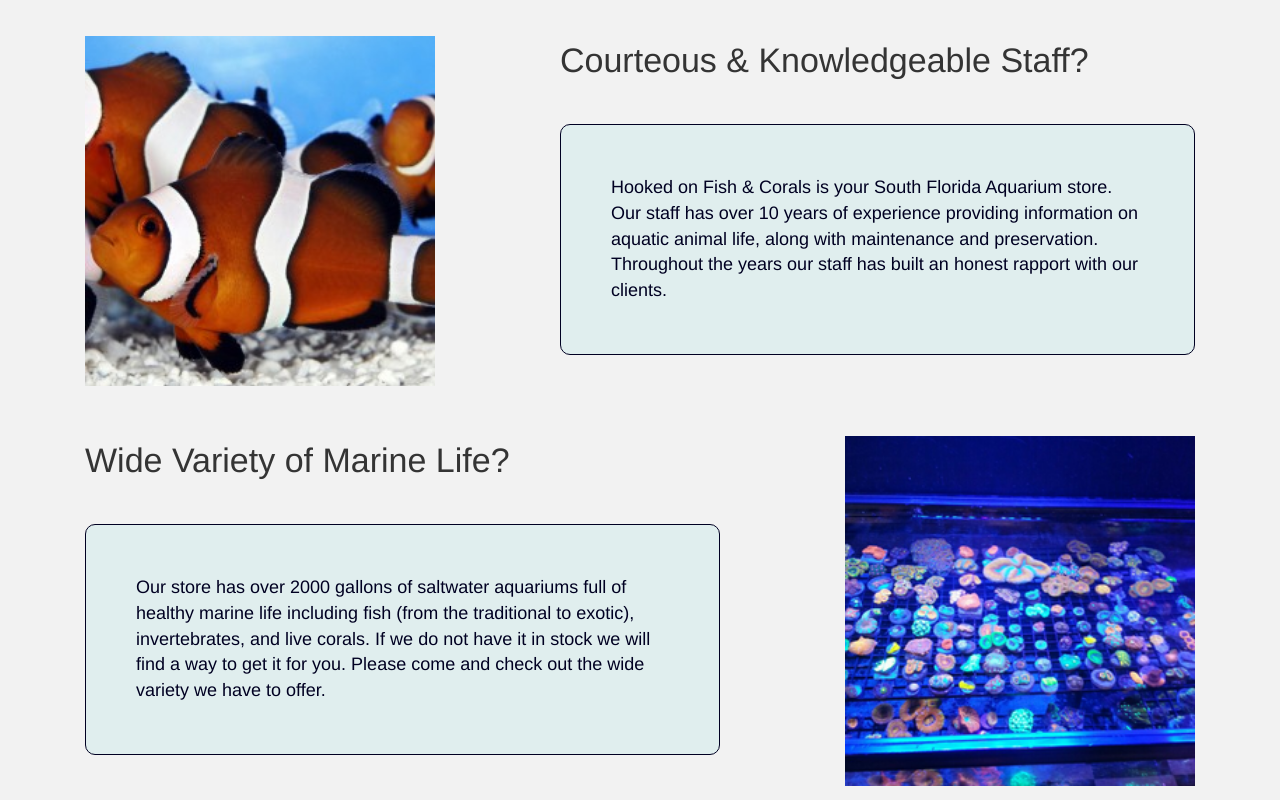
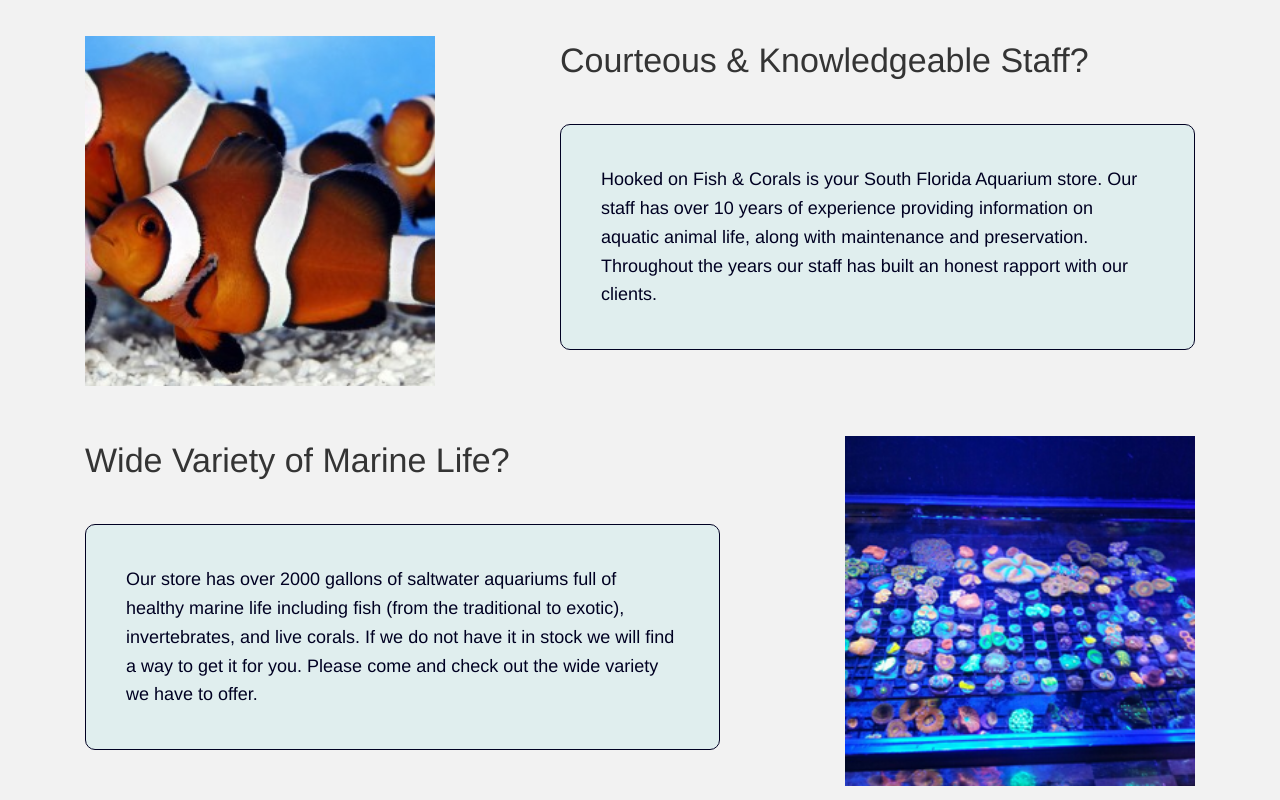
Before and after one commit to loken73/loken73.github.io, a plain HTML site: page about.html in a window 1280 px wide. Shown: the part 1060-1860 px from the top of the page. Drawn offline with nearby package versions, Linux system fonts and the light colour scheme.

Commit message:
added samll changes to about and index.html

```diff
--- a/css/about.css
+++ b/css/about.css
@@ -48,7 +48,8 @@ img {
     color: #000022;
     border-radius: 10px;
     box-sizing: border-box;
-    padding: 50px;
+    padding: 40px;
+    line-height: 1.6;
     background-color: #E0EEEE;
 }
 
--- a/css/styles.css
+++ b/css/styles.css
@@ -201,7 +201,7 @@ footer#content-footer > div#container-footer.container {
 footer#content-footer {
   width: auto;
   background-color: #000022;
-  height: 20%;
+  height: 25%;
   color: white;
 }
 
```
